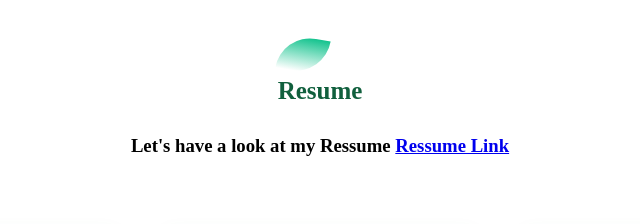
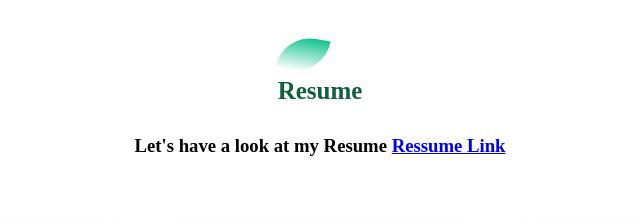
Before and after one commit to khushiojha/khushi_ojha, a plain HTML site: page index.html in a window 1280 px wide. Shown: the part 2980-3204 px from the top of the page, 320-960 px from the left. Drawn offline with Linux system fonts and the light colour scheme; some packages are replaced by stand-ins of ours; a script that the page names is missing.

Commit message:
Update index.html

```diff
--- a/index.html
+++ b/index.html
@@ -174,7 +174,7 @@ html,css and Javascript <br>
         <section id="testimonial">
             <div class="title-text">
                 <p>Resume</p>
-                <h3>Let's have a look at my Ressume  <a href="https://drive.google.com/file/d/1CklecFi_0JkCAQc7hwtohAb-2tlCe3fD/view?usp=share_link">Ressume Link</a></h3>
+                <h3>Let's have a look at my Resume  <a href="https://drive.google.com/file/d/1CklecFi_0JkCAQc7hwtohAb-2tlCe3fD/view?usp=share_link">Ressume Link</a></h3>
                     <!-- <a href="https://drive.google.com/file/d/14X-JDZy4HRNtTbH8VkDrlpd16nRv4cHa/view?usp=sharing">Link</a></h3> -->
             </div>
             <div class="testimonial-row">
```
